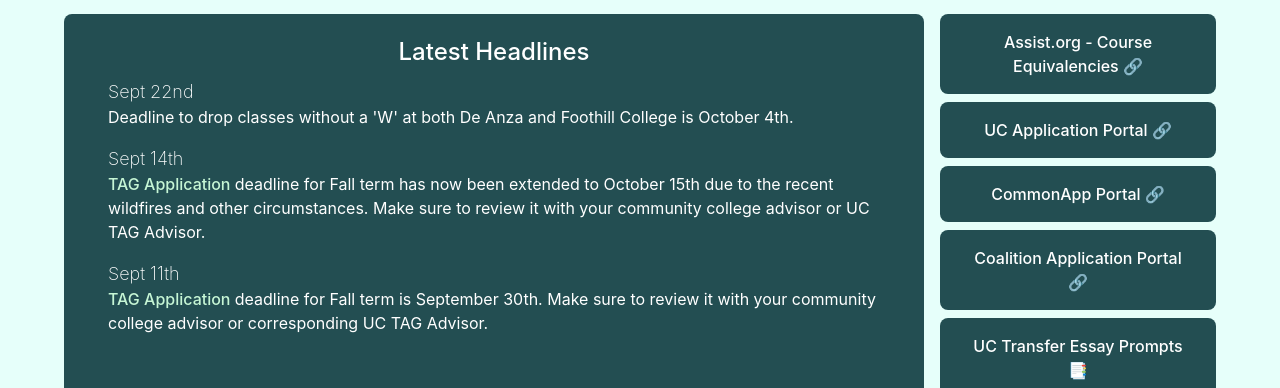
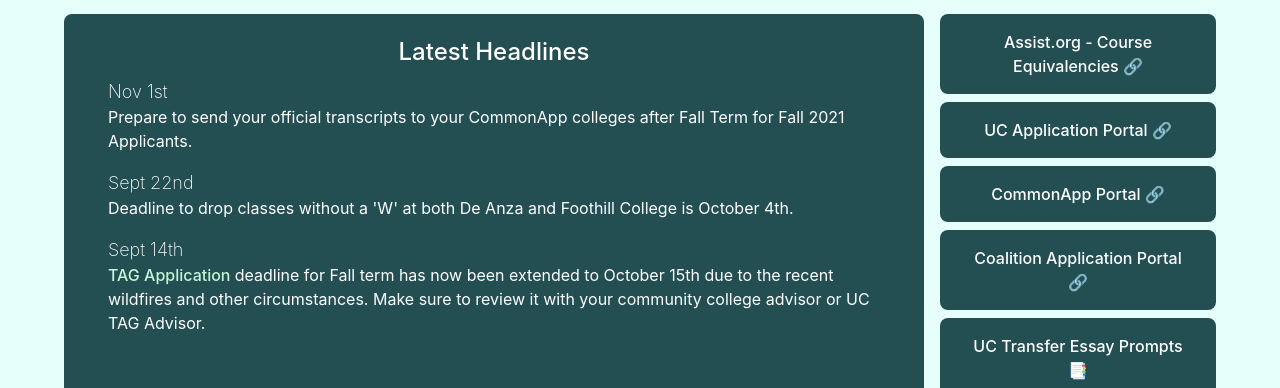
Before and after one commit to akhilsukh/CCAdvisory, a Next.js app: page / in a window 1280 px wide. Shown: the part 191-579 px from the top of the page. Built offline with nearby package versions, Linux system fonts and the light colour scheme.

Commit message:
Update headlines and one post

```diff
--- a/pages/index.js
+++ b/pages/index.js
@@ -27,6 +27,10 @@ function Home() {
         <div className="bg-teal-900 p-5 rounded-lg col-span-4 xl:col-span-3 lg:col-span-3">
           <h3 className="subcontainer-text">Latest Headlines</h3>
           <div className="flex flex-col mx-6">
+            <span className="headline flex flex-row"><p><p className="font-thin text-lg">Nov 1st</p>
+              Prepare to send your official transcripts to your CommonApp colleges after Fall Term for Fall 2021 Applicants.
+            </p></span>
+
             <span className="headline flex flex-row"><p><p className="font-thin text-lg">Sept 22nd</p>
               Deadline to drop classes without a 'W' at both De Anza and Foothill College is October 4th.
             </p></span>
@@ -36,10 +40,10 @@ function Home() {
               <a target="_blank" className="headline-link hover:underline font-medium">TAG Application </a></Link>
               deadline for Fall term has now been extended to October 15th due to the recent wildfires and other circumstances. Make sure to review it with your community college advisor or UC TAG Advisor. </p></span>
 
-            <span className="headline flex flex-row"><p><p className="font-thin text-lg">Sept 11th</p>
+            {/* <span className="headline flex flex-row"><p><p className="font-thin text-lg">Sept 11th</p>
             <Link href="https://admission.universityofcalifornia.edu/admission-requirements/transfer-requirements/transfer-admission-guarantee-tag.html">
               <a target="_blank" className="headline-link hover:underline font-medium">TAG Application </a></Link>
-              deadline for Fall term is September 30th. Make sure to review it with your community college advisor or corresponding UC TAG Advisor.</p></span>
+              deadline for Fall term is September 30th. Make sure to review it with your community college advisor or corresponding UC TAG Advisor.</p></span> */}
           </div>
         </div>
 
--- a/posts/cca_webassign.md
+++ b/posts/cca_webassign.md
@@ -1,19 +1,7 @@
 ---
 title: "CCA Basics: WebAssign"
 author: "Akhil Sukhthankar"
-date: 2019-07-10
+date: 2020-08-02
 ---
 
-**How to find the right essay.**
-# Lorem ipsum dolor sit amet, consectetur adipiscing elit. Donec feugiat sagittis magna. Ut eget neque ut sapien cursus tempus ut in nunc. Sed vitae pellentesque dolor. Nam ut nunc sem. Sed ligula ex, fermentum id ipsum eu, rhoncus ultricies diam. Integer tristique eleifend risus in mollis. Donec interdum lacus in mi placerat imperdiet. Maecenas suscipit convallis dignissim. In efficitur metus nunc, quis pharetra odio luctus a. Vestibulum tempor ornare felis eu dapibus.
-
-
-## Vivamus molestie leo felis, a auctor augue maximus eu. Nulla facilisi. Aenean euismod molestie velit non imperdiet. In pretium sit amet odio et sodales. Curabitur vitae iaculis ligula, vel mollis nibh. Phasellus purus ligula, eleifend ultricies fermentum in, pellentesque eu est. Duis feugiat ut metus non vehicula. Etiam orci ipsum, suscipit in lectus non, venenatis placerat enim. Nullam risus leo, semper quis libero quis, imperdiet sagittis nibh. In sit amet orci aliquam, lobortis ex ac, fringilla lectus. Mauris pulvinar metus eget orci sodales convallis. Ut pulvinar molestie lobortis. Nam molestie tortor ut dolor imperdiet, sit amet scelerisque magna varius.
-
-
-Aliquam erat volutpat. Vivamus at consectetur justo. Donec tellus nibh, pellentesque quis elit at, hendrerit sodales lacus. Donec mattis vitae justo ut fermentum. Duis eleifend quam id pellentesque commodo. Vivamus suscipit diam turpis, at vestibulum tortor commodo eget. Nulla leo nisi, convallis quis eros ac, volutpat egestas diam. Cras id massa sit amet ligula mollis accumsan eget eu mi. Curabitur lacinia neque vel lobortis congue.
-
-
-Suspendisse potenti. Donec malesuada ligula eget sem venenatis commodo. Cras eget magna a nisi ultricies sollicitudin ac non dui. Nam vehicula mattis nulla, ut tristique risus placerat at. Proin nec mi vel neque ultrices ultrices. Vestibulum dictum ultricies magna, in varius est ullamcorper sed. In vitae laoreet ligula. Curabitur semper lacus porttitor enim suscipit, nec volutpat ligula molestie. Mauris vestibulum tempus velit at tempor. Aliquam erat volutpat. Vivamus mattis ac dui eu ullamcorper. Donec vulputate dui erat, et dapibus turpis feugiat a. Suspendisse potenti. Sed ac bibendum sem. Aliquam eu arcu tellus.
-
-Nullam euismod est eu erat condimentum, vitae fringilla lacus varius. Etiam vitae dolor a purus varius pharetra. Aenean vestibulum, purus vel tincidunt hendrerit, tortor turpis laoreet dui, sed condimentum elit eros vitae orci. Etiam mollis mi sed risus fringilla, eget fermentum mauris malesuada. In sed tempor neque, quis volutpat velit. Morbi efficitur ante quis velit pretium suscipit. Ut rutrum eget mauris vel ultricies. Ut consectetur mi quis ipsum consequat, in tincidunt erat tempus. Duis laoreet ornare lectus at mattis.
+[article is being adapted to markdown format right now]
```
